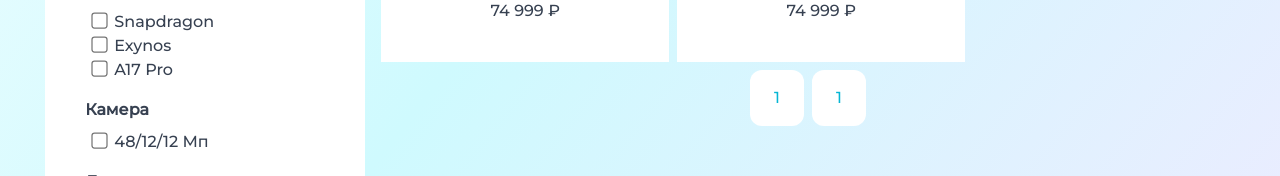
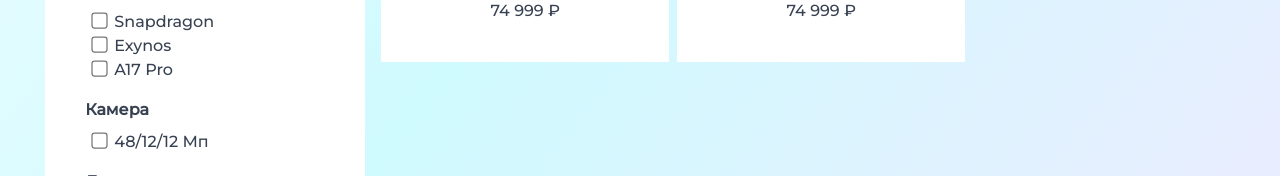
Before and after one commit to f-kurdan/SmartShop, a Next.js app in the folder online-store/new-client/: page /catalog in a window 1280 px wide. Shown: the part 982-1158 px from the top of the page. Built offline with nearby package versions, Linux system fonts and the light colour scheme; a web font is replaced by a local one.

Commit message:
FIx pagination bug

```diff
--- a/online-store/new-client/src/components/products/pagination.tsx
+++ b/online-store/new-client/src/components/products/pagination.tsx
@@ -46,6 +46,8 @@ const Pagination = ({ totalProducts }: { totalProducts?: number }) => {
                     </Link>
                 ) : null}
             </div>
+            {totalPages > 1 ?
+                (<>
                     <Link href={createPageURL(1)}>
                         <div className={`py-3 px-5 ${currentPage === 1 ? 'py-4 px-6 bg-pink-100 text-cyan-500' : 'bg-white  py-3 px-5  '} ${buttonStyle}`}>{1}</div>
                     </Link>
@@ -54,7 +56,9 @@ const Pagination = ({ totalProducts }: { totalProducts?: number }) => {
                     {currentPage + 2 < pages.length ? (<div className={`py-3 px-5 bg-white ${buttonStyle}`}>...</div>) : null}
                     <Link href={createPageURL(pages.length)}>
                         <div className={`py-3 px-5 ${currentPage === pages.length ? 'py-4 px-6 bg-pink-100 text-cyan-500' : 'bg-white py-3 px-5 '} ${buttonStyle}`}>{pages.length}</div>
+
                     </Link>
+                </>) : null}
             <div>
                 {nextPage ? (
                     <Link href={nextPage}>
```
Lines whose indentation alone changed are shown as unchanged.
